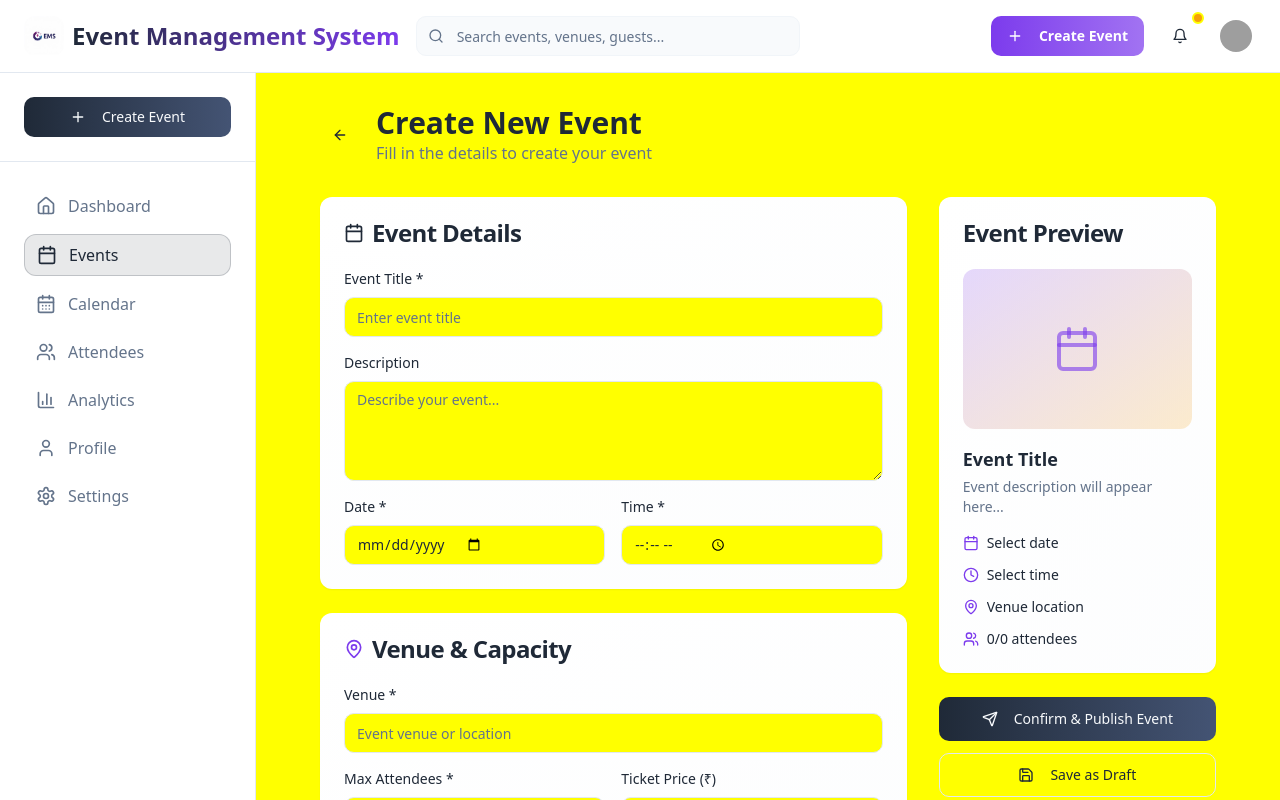
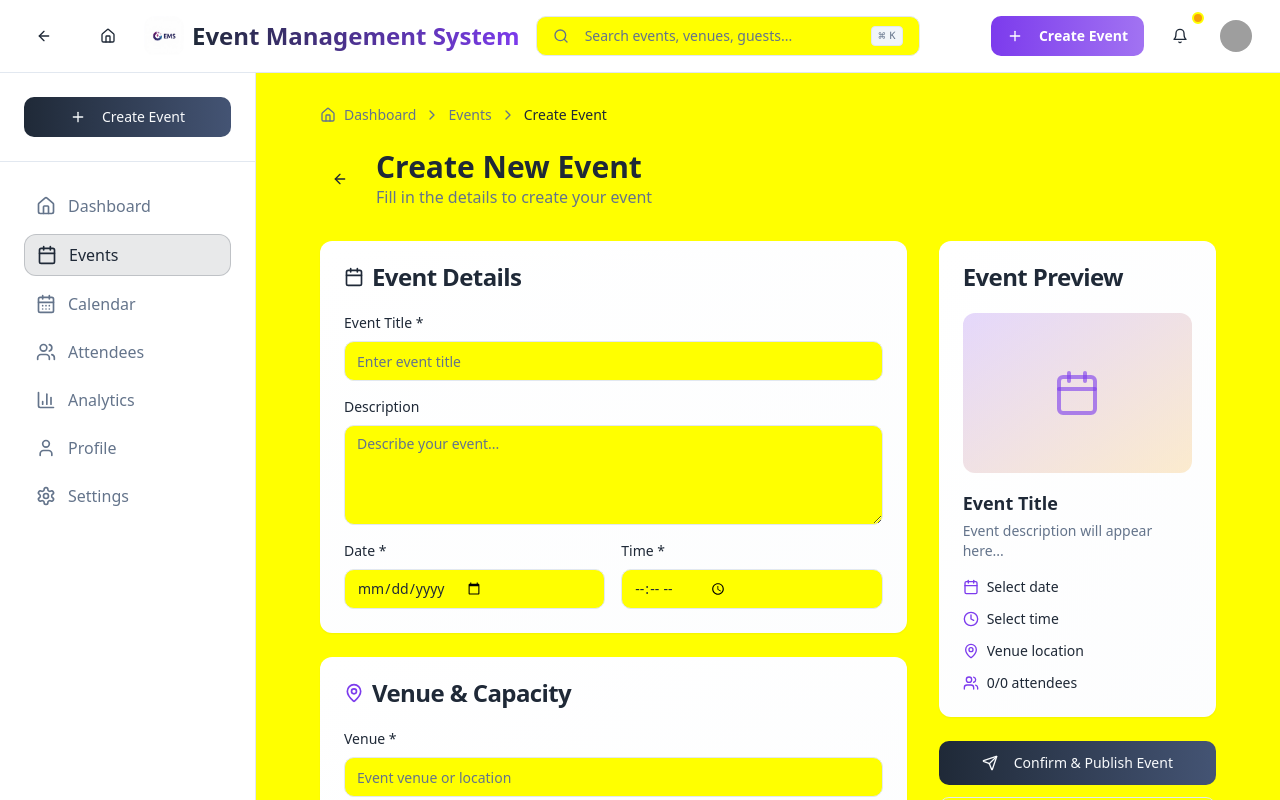
Before and after one commit to kavitharshini/bolt-ignite-events, a React (Vite) app: page /events/create in a window 1280 px wide. Shown: the top 800 px of the page. Built offline with nearby package versions, Linux system fonts and the light colour scheme; grey boxes are pictures that could not be loaded.

Commit message:
Add home button and upgrade app
Add a "Home" button to all pages for easier navigation and enhance the application to an advanced level.

```diff
--- /dev/null
+++ b/src/components/Layout/Breadcrumb.tsx
@@ -0,0 +1,77 @@
+import { ChevronRight, Home } from "lucide-react";
+import { Link, useLocation } from "react-router-dom";
+
+interface BreadcrumbItem {
+  label: string;
+  href: string;
+  isActive?: boolean;
+}
+
+const Breadcrumb = () => {
+  const location = useLocation();
+
+  const getBreadcrumbs = (): BreadcrumbItem[] => {
+    const pathSegments = location.pathname.split('/').filter(Boolean);
+
+    const breadcrumbs: BreadcrumbItem[] = [
+      { label: "Dashboard", href: "/" }
+    ];
+
+    // Map path segments to readable labels
+    const pathLabels: Record<string, string> = {
+      events: "Events",
+      create: "Create Event",
+      edit: "Edit Event",
+      calendar: "Indian Calendar",
+      analytics: "Analytics",
+      attendees: "Attendees",
+      profile: "Profile",
+      settings: "Settings",
+      login: "Login"
+    };
+
+    let currentPath = "";
+
+    pathSegments.forEach((segment, index) => {
+      currentPath += `/${segment}`;
+      const label = pathLabels[segment] || segment.charAt(0).toUpperCase() + segment.slice(1);
+
+      breadcrumbs.push({
+        label,
+        href: currentPath,
+        isActive: index === pathSegments.length - 1
+      });
+    });
+
+    return breadcrumbs;
+  };
+
+  const breadcrumbs = getBreadcrumbs();
+
+  if (location.pathname === "/" || location.pathname === "/login") {
+    return null;
+  }
+
+  return (
+    <nav className="flex items-center space-x-2 text-sm text-muted-foreground mb-6">
+      <Home className="h-4 w-4" />
+      {breadcrumbs.map((item, index) => (
+        <div key={item.href} className="flex items-center space-x-2">
+          {index > 0 && <ChevronRight className="h-4 w-4" />}
+          {item.isActive ? (
+            <span className="text-foreground font-medium">{item.label}</span>
+          ) : (
+            <Link
+              to={item.href}
+              className="hover:text-foreground transition-colors"
+            >
+              {item.label}
+            </Link>
+          )}
+        </div>
+      ))}
+    </nav>
+  );
+};
+
+export default Breadcrumb;
--- a/src/components/Layout/Header.tsx
+++ b/src/components/Layout/Header.tsx
@@ -1,5 +1,5 @@
 import { useState } from "react";
-import { Bell, Calendar, Search, User, Plus } from "lucide-react";
+import { Bell, Calendar, Search, User, Plus, Home, ArrowLeft, Command } from "lucide-react";
 import { Button } from "@/components/ui/button";
 import { Input } from "@/components/ui/input";
 import { Avatar, AvatarFallback, AvatarImage } from "@/components/ui/avatar";
@@ -7,15 +7,35 @@ import { Popover, PopoverContent, PopoverTrigger } from "@/components/ui/popover
 import { useNavigate } from "react-router-dom";
 import emsLogo from "@/assets/ems-logo.png";
 import NotificationPanel from "@/components/Notifications/NotificationPanel";
+import SearchCommand from "./SearchCommand";
 
-const Header = () => {
+const Header = ({ showBackButton = false }: { showBackButton?: boolean }) => {
   const navigate = useNavigate();
   const [notificationOpen, setNotificationOpen] = useState(false);
+  const [commandOpen, setCommandOpen] = useState(false);
 
   return (
     <header className="bg-card border-b border-border px-6 py-4">
       <div className="flex items-center justify-between">
         <div className="flex items-center space-x-4">
+          {showBackButton && (
+            <Button
+              variant="ghost"
+              size="icon"
+              onClick={() => navigate(-1)}
+              className="mr-2 hover:bg-primary/10"
+            >
+              <ArrowLeft className="h-5 w-5" />
+            </Button>
+          )}
+          <Button
+            variant="ghost"
+            size="icon"
+            onClick={() => navigate("/")}
+            className="mr-2 hover:bg-primary/10"
+          >
+            <Home className="h-5 w-5" />
+          </Button>
           <div className="flex items-center space-x-2">
             <img src={emsLogo} alt="EMS Logo" className="h-10 w-10 rounded-lg" />
             <h1 className="text-2xl font-bold bg-gradient-to-r from-primary to-secondary bg-clip-text text-transparent">
@@ -24,11 +44,19 @@ const Header = () => {
           </div>
 
           <div className="relative ml-8">
-            <Search className="absolute left-3 top-1/2 transform -translate-y-1/2 h-4 w-4 text-muted-foreground" />
-            <Input
-              placeholder="Search events, venues, guests..."
-              className="pl-10 w-96 bg-muted/50 border-muted focus:bg-background transition-colors"
-            />
+            <Button
+              variant="outline"
+              className="relative w-96 justify-start text-muted-foreground"
+              onClick={() => setCommandOpen(true)}
+            >
+              <Search className="mr-2 h-4 w-4" />
+              <span>Search events, venues, guests...</span>
+              <div className="ml-auto flex items-center space-x-1">
+                <kbd className="pointer-events-none inline-flex h-5 select-none items-center gap-1 rounded border bg-muted px-1.5 font-mono text-[10px] font-medium text-muted-foreground opacity-100">
+                  <span className="text-xs">⌘</span>K
+                </kbd>
+              </div>
+            </Button>
           </div>
         </div>
 
@@ -69,6 +97,8 @@ const Header = () => {
           </Button>
         </div>
       </div>
+
+      <SearchCommand open={commandOpen} setOpen={setCommandOpen} />
     </header>
   );
 };
--- /dev/null
+++ b/src/components/Layout/SearchCommand.tsx
@@ -0,0 +1,89 @@
+import { useState, useEffect } from "react";
+import { Search, Calendar, Users, BarChart3, Settings, Plus } from "lucide-react";
+import { useNavigate } from "react-router-dom";
+import {
+  CommandDialog,
+  CommandEmpty,
+  CommandGroup,
+  CommandInput,
+  CommandItem,
+  CommandList,
+  CommandSeparator,
+} from "@/components/ui/command";
+
+interface SearchCommandProps {
+  open: boolean;
+  setOpen: (open: boolean) => void;
+}
+
+const SearchCommand = ({ open, setOpen }: SearchCommandProps) => {
+  const navigate = useNavigate();
+
+  useEffect(() => {
+    const down = (e: KeyboardEvent) => {
+      if (e.key === "k" && (e.metaKey || e.ctrlKey)) {
+        e.preventDefault();
+        setOpen(!open);
+      }
+    };
+
+    document.addEventListener("keydown", down);
+    return () => document.removeEventListener("keydown", down);
+  }, [open, setOpen]);
+
+  const runCommand = (command: () => void) => {
+    setOpen(false);
+    command();
+  };
+
+  return (
+    <CommandDialog open={open} onOpenChange={setOpen}>
+      <CommandInput placeholder="Type a command or search..." />
+      <CommandList>
+        <CommandEmpty>No results found.</CommandEmpty>
+
+        <CommandGroup heading="Quick Actions">
+          <CommandItem onSelect={() => runCommand(() => navigate("/events/create"))}>
+            <Plus className="mr-2 h-4 w-4" />
+            <span>Create New Event</span>
+          </CommandItem>
+          <CommandItem onSelect={() => runCommand(() => navigate("/calendar"))}>
+            <Calendar className="mr-2 h-4 w-4" />
+            <span>View Indian Calendar</span>
+          </CommandItem>
+          <CommandItem onSelect={() => runCommand(() => navigate("/analytics"))}>
+            <BarChart3 className="mr-2 h-4 w-4" />
+            <span>View Analytics</span>
+          </CommandItem>
+        </CommandGroup>
+
+        <CommandSeparator />
+
+        <CommandGroup heading="Navigation">
+          <CommandItem onSelect={() => runCommand(() => navigate("/"))}>
+            <Calendar className="mr-2 h-4 w-4" />
+            <span>Dashboard</span>
+          </CommandItem>
+          <CommandItem onSelect={() => runCommand(() => navigate("/events"))}>
+            <Calendar className="mr-2 h-4 w-4" />
+            <span>Events</span>
+          </CommandItem>
+          <CommandItem onSelect={() => runCommand(() => navigate("/attendees"))}>
+            <Users className="mr-2 h-4 w-4" />
+            <span>Attendees</span>
+          </CommandItem>
+          <CommandItem onSelect={() => runCommand(() => navigate("/profile"))}>
+            <Users className="mr-2 h-4 w-4" />
+            <span>Profile</span>
+          </CommandItem>
+          <CommandItem onSelect={() => runCommand(() => navigate("/settings"))}>
+            <Settings className="mr-2 h-4 w-4" />
+            <span>Settings</span>
+          </CommandItem>
+        </CommandGroup>
+      </CommandList>
+    </CommandDialog>
+  );
+};
+
+export default SearchCommand;
--- a/src/pages/Analytics/AnalyticsDashboard.tsx
+++ b/src/pages/Analytics/AnalyticsDashboard.tsx
@@ -5,6 +5,7 @@ import { Button } from "@/components/ui/button";
 import StatsCard from "@/components/Dashboard/StatsCard";
 import Header from "@/components/Layout/Header";
 import Sidebar from "@/components/Layout/Sidebar";
+import Breadcrumb from "@/components/Layout/Breadcrumb";
 
 const AnalyticsDashboard = () => {
   const [timeRange, setTimeRange] = useState("30d");
@@ -53,7 +54,7 @@ const AnalyticsDashboard = () => {
 
   return (
     <div className="min-h-screen bg-background">
-      <Header />
+      <Header showBackButton={true} />
 
       <div className="flex">
         <Sidebar />
--- a/src/pages/Attendees/AttendeesPage.tsx
+++ b/src/pages/Attendees/AttendeesPage.tsx
@@ -92,7 +92,7 @@ const AttendeesPage = () => {
 
   return (
     <div className="min-h-screen bg-background">
-      <Header />
+      <Header showBackButton={true} />
 
       <div className="flex">
         <Sidebar />
--- a/src/pages/Calendar/CalendarView.tsx
+++ b/src/pages/Calendar/CalendarView.tsx
@@ -6,6 +6,7 @@ import { Card, CardContent } from "@/components/ui/card";
 import { Badge } from "@/components/ui/badge";
 import Header from "@/components/Layout/Header";
 import Sidebar from "@/components/Layout/Sidebar";
+import Breadcrumb from "@/components/Layout/Breadcrumb";
 
 // Mock events data
 const mockEvents = [
@@ -121,7 +122,7 @@ const CalendarView = () => {
 
   return (
     <div className="min-h-screen bg-background">
-      <Header />
+      <Header showBackButton={true} />
 
       <div className="flex">
         <Sidebar />
--- a/src/pages/Events/CreateEvent.tsx
+++ b/src/pages/Events/CreateEvent.tsx
@@ -8,6 +8,7 @@ import { Badge } from "@/components/ui/badge";
 import { useToast } from "@/hooks/use-toast";
 import Header from "@/components/Layout/Header";
 import Sidebar from "@/components/Layout/Sidebar";
+import Breadcrumb from "@/components/Layout/Breadcrumb";
 
 const CreateEvent = () => {
   const navigate = useNavigate();
@@ -65,13 +66,14 @@ const CreateEvent = () => {
 
   return (
     <div className="min-h-screen bg-background">
-      <Header />
+      <Header showBackButton={true} />
 
       <div className="flex">
         <Sidebar />
 
         <main className="flex-1 p-8">
           <div className="max-w-4xl mx-auto">
+            <Breadcrumb />
             {/* Header */}
             <div className="flex items-center space-x-4 mb-8">
               <Button
--- a/src/pages/Events/EventDetails.tsx
+++ b/src/pages/Events/EventDetails.tsx
@@ -82,7 +82,7 @@ const EventDetails = () => {
 
   return (
     <div className="min-h-screen bg-background">
-      <Header />
+      <Header showBackButton={true} />
 
       <div className="flex">
         <Sidebar />
--- a/src/pages/Events/EventList.tsx
+++ b/src/pages/Events/EventList.tsx
@@ -6,6 +6,7 @@ import { Input } from "@/components/ui/input";
 import { Badge } from "@/components/ui/badge";
 import Header from "@/components/Layout/Header";
 import Sidebar from "@/components/Layout/Sidebar";
+import Breadcrumb from "@/components/Layout/Breadcrumb";
 import EventCard from "@/components/Dashboard/EventCard";
 
 const mockEvents = [
@@ -94,7 +95,7 @@ const EventList = () => {
 
   return (
     <div className="min-h-screen bg-background">
-      <Header />
+      <Header showBackButton={true} />
 
       <div className="flex">
         <Sidebar />
--- a/src/pages/Profile/ProfilePage.tsx
+++ b/src/pages/Profile/ProfilePage.tsx
@@ -66,7 +66,7 @@ const ProfilePage = () => {
 
   return (
     <div className="min-h-screen bg-background">
-      <Header />
+      <Header showBackButton={true} />
       <div className="flex">
         <Sidebar />
         <main className="flex-1 p-8">
--- a/src/pages/Settings/SettingsPage.tsx
+++ b/src/pages/Settings/SettingsPage.tsx
@@ -8,6 +8,7 @@ import { Label } from "@/components/ui/label";
 import { useToast } from "@/hooks/use-toast";
 import Header from "@/components/Layout/Header";
 import Sidebar from "@/components/Layout/Sidebar";
+import Breadcrumb from "@/components/Layout/Breadcrumb";
 
 const SettingsPage = () => {
   const { toast } = useToast();
@@ -57,7 +58,7 @@ const SettingsPage = () => {
 
   return (
     <div className="min-h-screen bg-background">
-      <Header />
+      <Header showBackButton={true} />
 
       <div className="flex">
         <Sidebar />
```
Also changed, not shown: src/components/Auth/LoginPage.tsx (+11 -1 lines).
